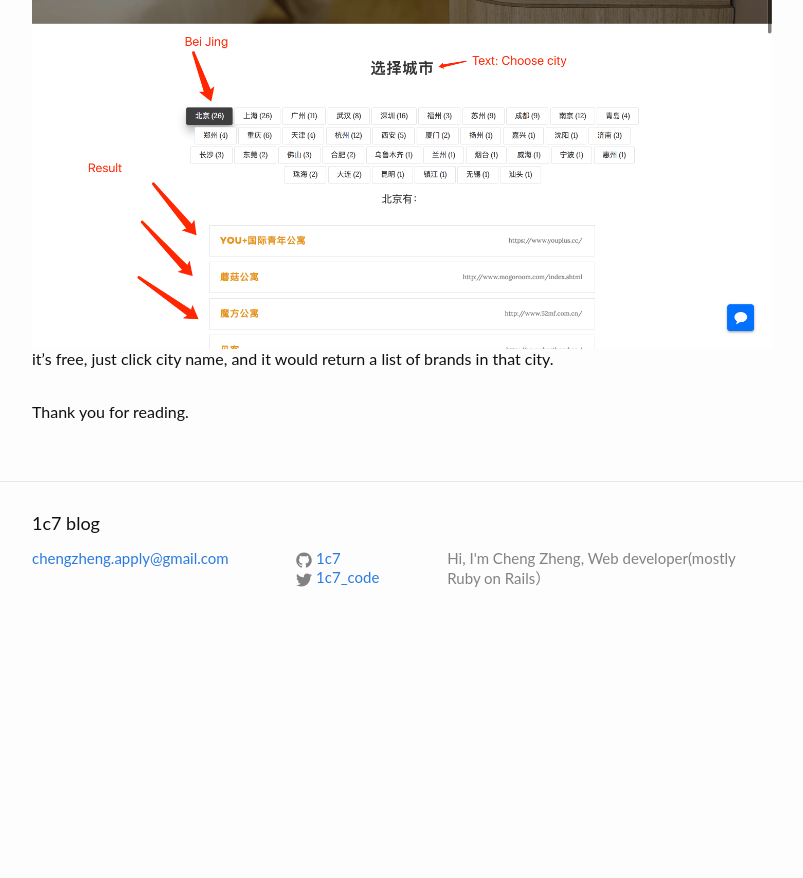
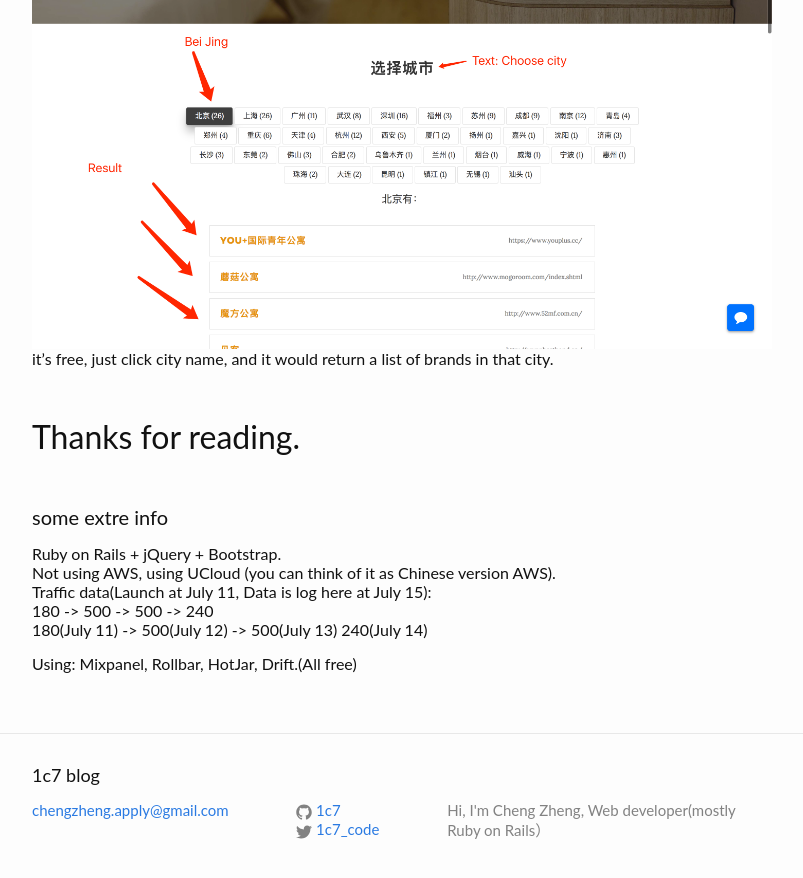
Before and after one commit to 1c7/1c7.blog, a Jekyll site: the page built from _posts/2017-07-15-yuzhu-English.markdown, in a window 1280 px wide and 900 px high, scrolled down 1851 px. Shown: the top 878 px of the window, without its empty margins (238-1041 px from the left). Built offline with Jekyll 4.4.1, drawn with Linux system fonts in a browser that asks for light colours; comment, search, counter and statistics services are not loaded; before the commit the page ends 2499 px from its top, so only the background shows below that.

Commit message:
extra info

```diff
--- a/_posts/2017-07-15-yuzhu-English.markdown
+++ b/_posts/2017-07-15-yuzhu-English.markdown
@@ -66,4 +66,16 @@ it’s free, just click city name, and it would return a list of brands in that
 
 
 <br/>
-Thank you for reading.
+## Thanks for reading.
+<br/>
+
+
+
+#### some extre info
+Ruby on Rails + jQuery + Bootstrap.
+Not using AWS, using UCloud (you can think of it as Chinese version AWS).
+Traffic data(Launch at July 11, Data is log here at July 15):
+180 -> 500 -> 500 -> 240
+180(July 11)  -> 500(July 12) -> 500(July 13) 240(July 14)
+
+Using: Mixpanel, Rollbar, HotJar, Drift.(All free)
```
